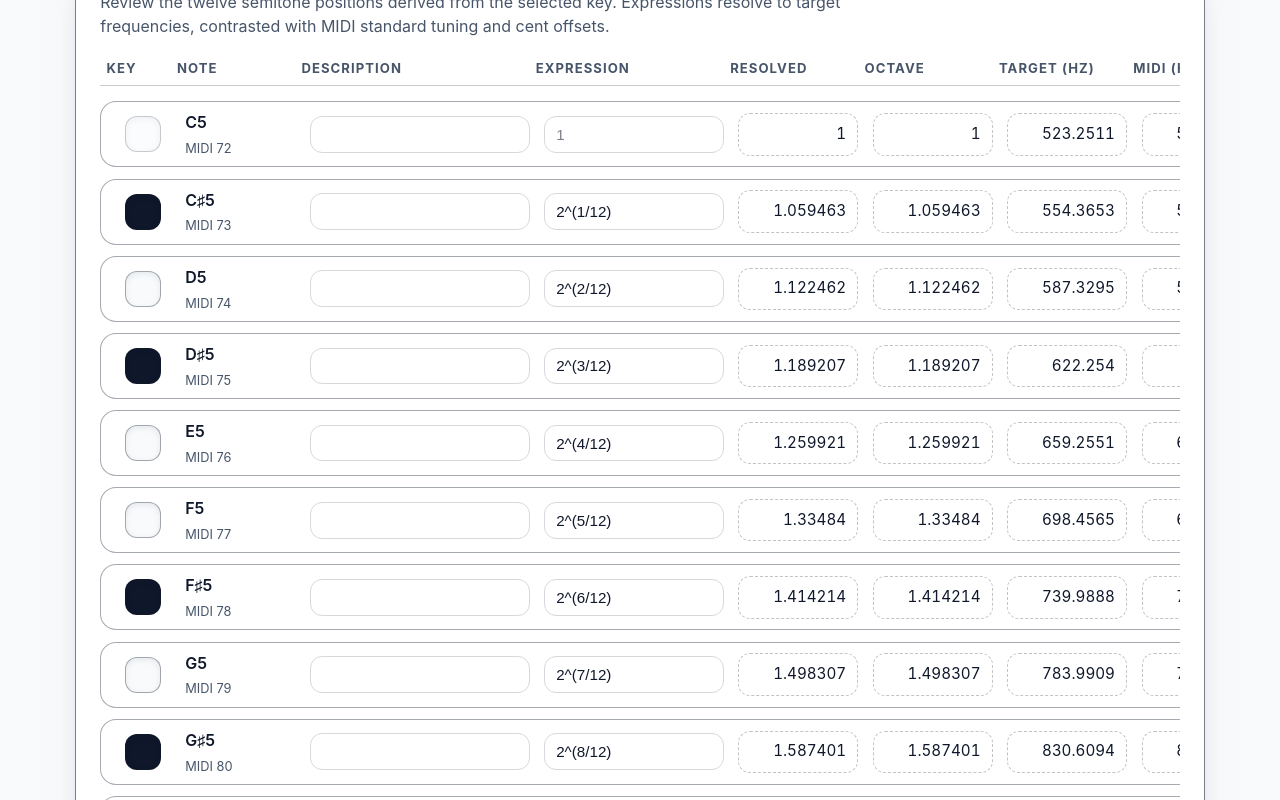
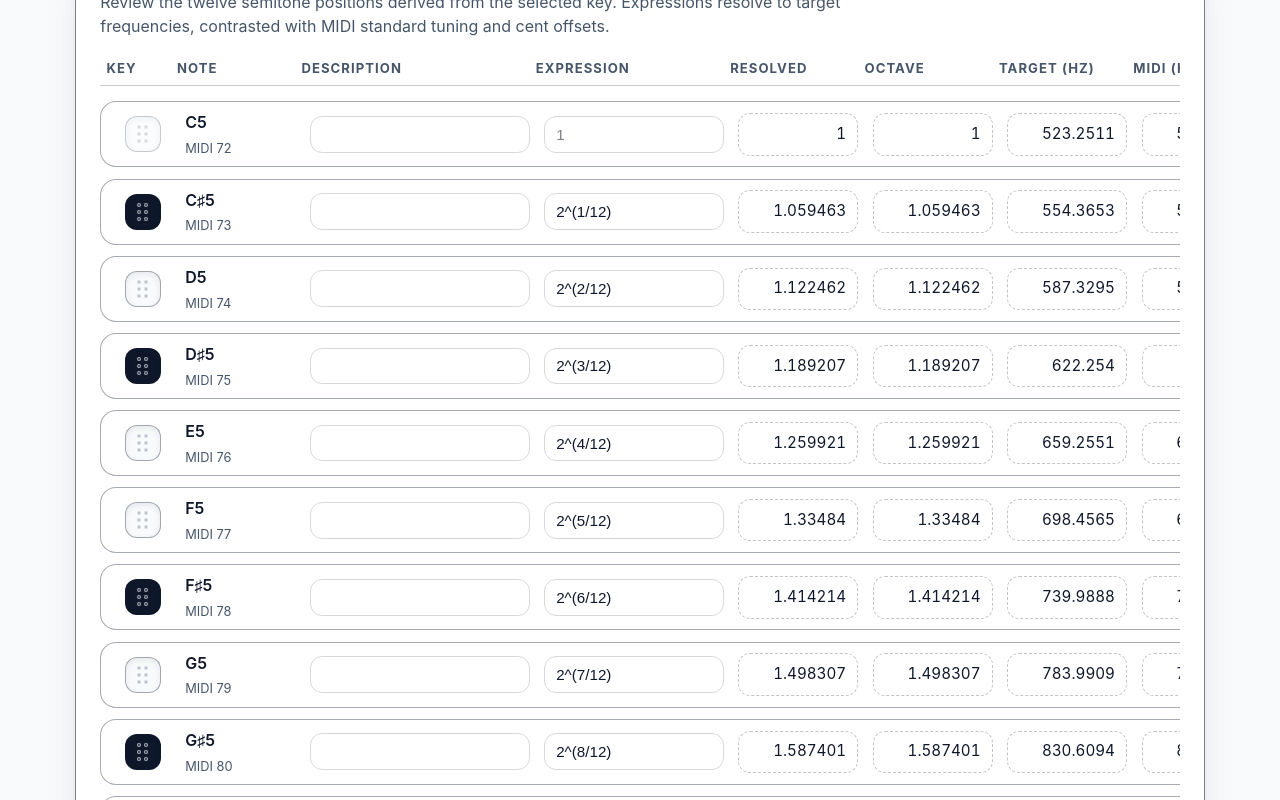
Before and after one commit to MomoPewpew/Chroma, a React (Vite) app: page / in a window 1280 px wide. Shown: the part 1080-1880 px from the top of the page. Built offline with nearby package versions, Linux system fonts and the light colour scheme.

Commit message:
Add indicator dots to pitch row for visual feedback during drag-and-drop interactions. Update styles in App.css to define grid layout and appearance of dots.

```diff
--- a/src/App.css
+++ b/src/App.css
@@ -438,6 +438,21 @@
   transition: background 160ms ease, border-color 160ms ease;
 }
 
+.pitch-row__indicator-dots {
+  display: grid;
+  grid-template-columns: repeat(2, 4px);
+  grid-auto-rows: 4px;
+  gap: 3px;
+}
+
+.pitch-row__indicator-dots span {
+  width: 4px;
+  height: 4px;
+  border-radius: 50%;
+  background: color-mix(in srgb, var(--text-secondary) 40%, transparent);
+  box-shadow: inset 0 0 0 1px color-mix(in srgb, var(--surface) 60%, transparent);
+}
+
 .pitch-row__indicator.white {
   background: #f8fafc;
 }
--- a/src/components/PitchTable.tsx
+++ b/src/components/PitchTable.tsx
@@ -95,6 +95,14 @@ const SortablePitchRow = ({ pitch, onChange, onReset }: PitchRowProps) => {
         {...listeners}
         disabled={pitch.locked}
       >
+        <span className="pitch-row__indicator-dots" aria-hidden="true">
+          <span />
+          <span />
+          <span />
+          <span />
+          <span />
+          <span />
+        </span>
         <span className="sr-only">Drag handle</span>
       </button>
 
```
